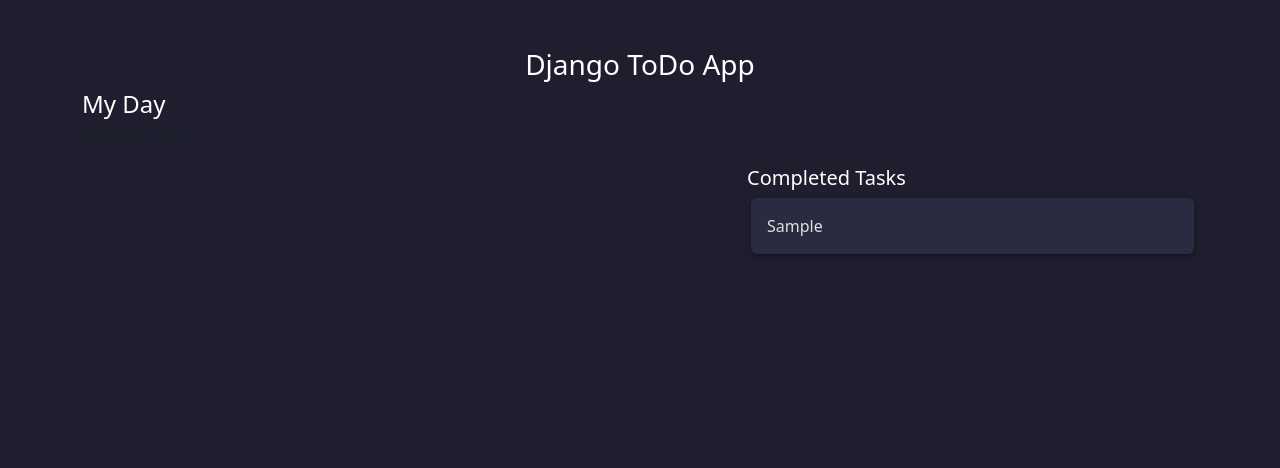
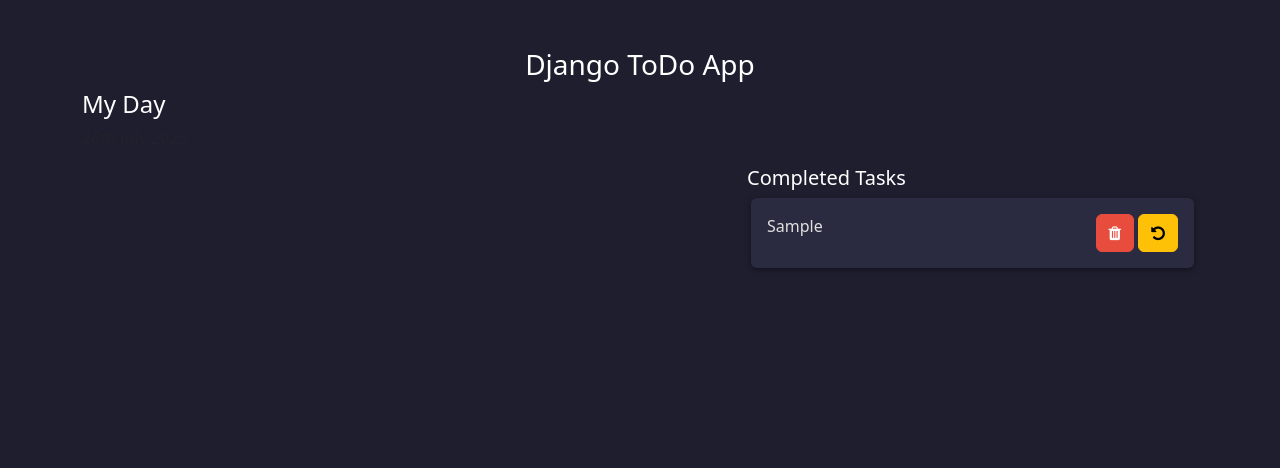
Before and after one commit to Ram22an/Django_TO_DO, a Django app: page / in a window 1280 px wide. Shown: the top 468 px of the page. Run offline with Django 5.2, Linux system fonts and the light colour scheme; tables that the repository leaves empty hold one stand-in row (values such as "Sample post"); parts of the project's set-up code (start-up, migrations or seed data) failed here and were passed over.

Commit message:
added undo task functionality

```diff
--- a/templates/home/home.html
+++ b/templates/home/home.html
@@ -45,7 +45,9 @@
                   class="btn btn-success"
                   ><i class="fa fa-check"></i> Mark as Done</a
                 >
-                <a class="btn btn-danger"><i class="fa fa-trash"></i></a>
+                <a href="{% url 'deleteTask' task.id %}" class="btn btn-danger"
+                  ><i class="fa fa-trash"></i
+                ></a>
                 <a class="btn btn-primary"><i class="fa fa-pencil"></i></a>
               </span>
             </div>
@@ -57,7 +59,23 @@
           <!-- List of all the tasks that have completed -->
           {% for Completed in CompletedTasks %}
           <div class="card m-1">
-            <div class="card-body">{{ Completed.task }}</div>
+            <div class="card-body">
+              {{ Completed.task }}
+              <span style="float: right">
+                <a
+                  href="{% url 'deleteTask' Completed.id %}"
+                  class="btn btn-danger"
+                >
+                  <i class="fa fa-trash"></i>
+                </a>
+                <a
+                  href="{% url 'Mark_as_not_done' Completed.id %}"
+                  class="btn btn-warning"
+                >
+                  <i class="fa fa-undo"></i>
+                </a>
+              </span>
+            </div>
           </div>
           {% endfor %}
         </div>
--- a/todo/urls.py
+++ b/todo/urls.py
@@ -4,4 +4,5 @@
     path('addTask/',views.addTask,name='addTask'),
     path('mark_as_done/<int:id>',views.mark_as_done,name='mark_as_done'),
     path('deleteTask/<int:id>',views.deleteTask,name='deleteTask'),
+    path('Mark_as_not_done/<int:id>',views.Mark_as_not_done,name='Mark_as_not_done'),
 ]
```
Also changed, not shown: todo/views.py (+9 -0 lines).
